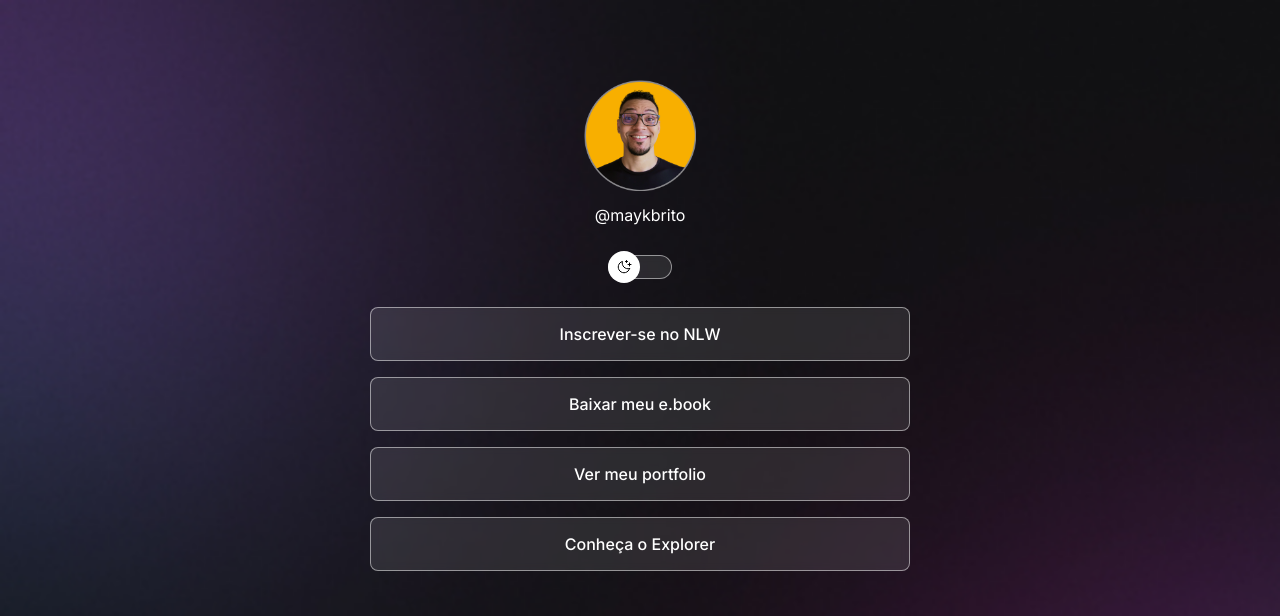
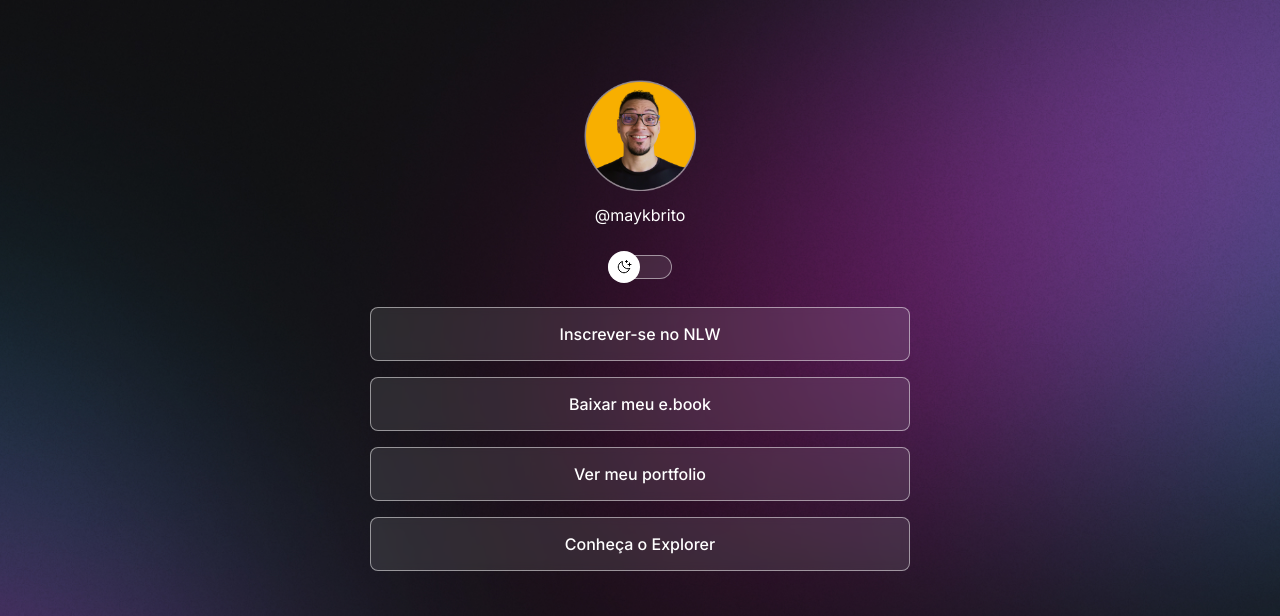
Before and after one commit to Dy-vinci/pagelinks, a plain HTML site: page index.html in a window 1280 px wide. Shown: the top 616 px of the page. Drawn offline with nearby package versions, Linux system fonts and the light colour scheme.

Commit message:
change backgroud based on media queries

```diff
--- a/style.css
+++ b/style.css
@@ -32,6 +32,7 @@ body {
   /*backgroud: color image no repest position/size*/
 
   background: var(--bg-url) no-repeat top center/cover;
+  height: 100vh;
 }
 body * {
   font-family: "Inter", sans-serif;
@@ -194,3 +195,16 @@ footer {
   text-align: center;
   font-size: 14px;
 }
+
+
+/* media queries */
+
+@media (min-width: 700px) {
+  :root {
+     --bg-url: url(./assets/bg-desktop.jpg);
+  }
+
+  .light {
+     --bg-url: url(./assets/bg-desktop.light.jpg);
+  }
+}
```
Also changed, not shown: assets/bg-desktop-light.jpg (added), assets/bg-desktop.jpg (added).
